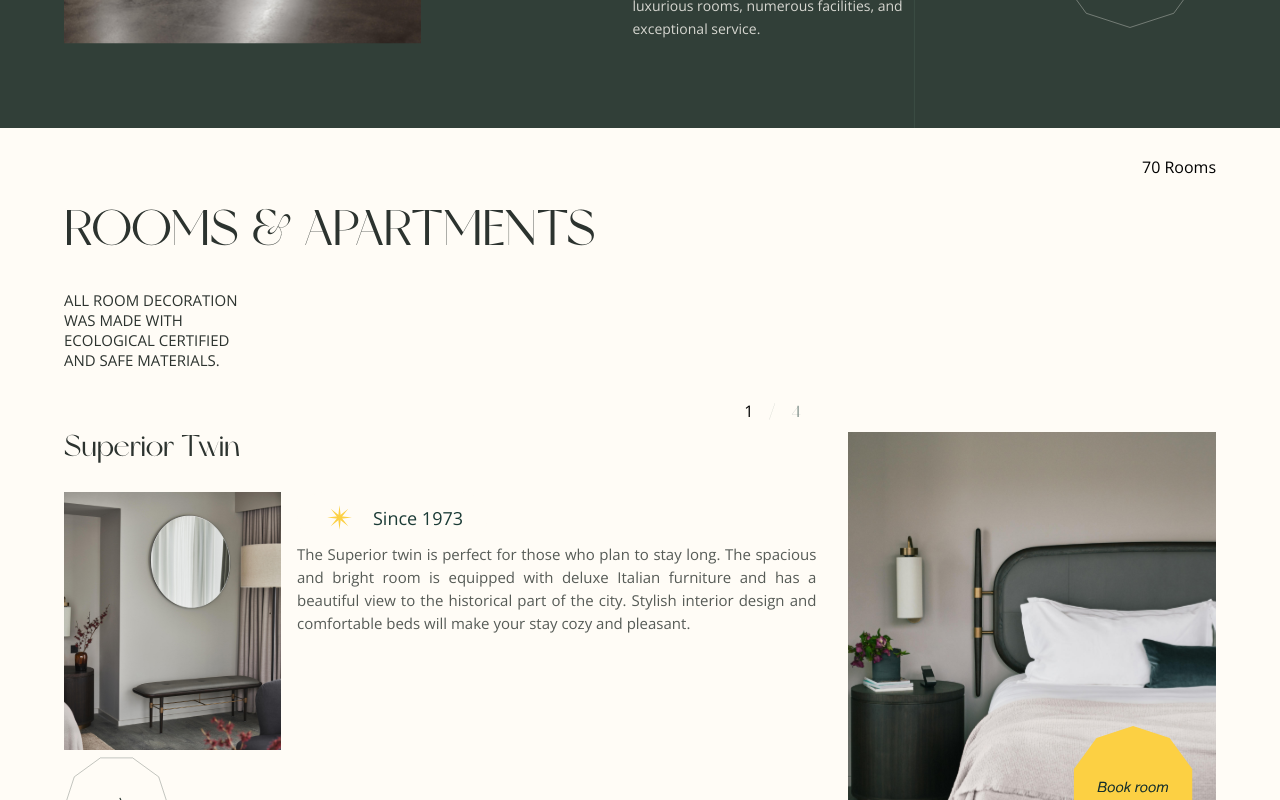
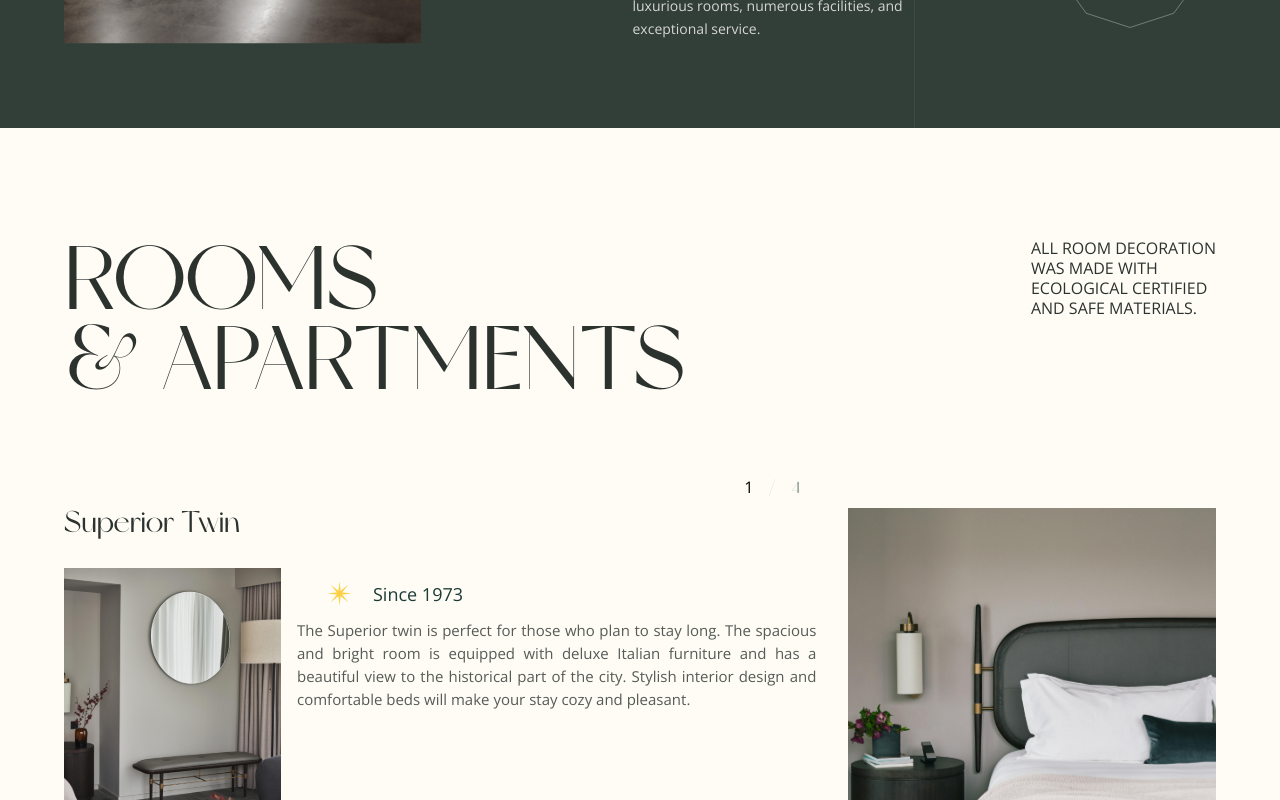
Before and after one commit to gift56/Fullstack-HotelWebsite, a React (Create React App) app: page / in a window 1280 px wide. Shown: the part 1640-2440 px from the top of the page. Built offline with nearby package versions, Linux system fonts and the light colour scheme.

Commit message:
fixed some stuff

```diff
--- a/src/components/RoomandApartment.jsx
+++ b/src/components/RoomandApartment.jsx
@@ -17,7 +17,7 @@ const RoomandApartment = () => {
       <Container>
         <RoomArea>
           <RoomLeft>
-            <h2>Rooms & apartments</h2>
+            <h2>Rooms <span>& apartments</span></h2>
             <p>
               <span>All room decoration </span>
               <span>was made with </span>
--- a/src/styles/roomandapartment.styled.js
+++ b/src/styles/roomandapartment.styled.js
@@ -13,6 +13,10 @@ export const RoomArea = styled.div`
   justify-content: flex-start;
   align-items: flex-start;
   position: relative;
+  @media screen and (min-width: ${({ theme }) => theme.mobile.tab}) {
+    gap: 5rem;
+    padding: 80px 0;
+  }
 `;
 
 export const RoomLeft = styled.div`
@@ -22,6 +26,11 @@ export const RoomLeft = styled.div`
   position: relative;
   padding-top: 30px;
   width: 100%;
+  @media screen and (min-width: ${({ theme }) => theme.mobile.tab}) {
+    flex-direction: row;
+    justify-content: space-between;
+    align-items: flex-start;
+  }
 
   h2 {
     font-weight: 400;
@@ -29,6 +38,13 @@ export const RoomLeft = styled.div`
     line-height: 60px;
     text-transform: uppercase;
     color: ${({ theme }) => theme.darkColor2};
+    @media screen and (min-width: ${({ theme }) => theme.mobile.tab}) {
+      font-size: 90px;
+      line-height: 80px;
+      span {
+        display: block;
+      }
+    }
   }
   p {
     font-weight: 400;
@@ -44,6 +60,9 @@ export const RoomLeft = styled.div`
       font-size: 15px;
       line-height: 20px;
     }
+    @media screen and (min-width: ${({ theme }) => theme.mobile.tab}) {
+      font-size: 16px;
+    }
   }
   .rooms {
     position: absolute;
@@ -55,6 +74,7 @@ export const RoomLeft = styled.div`
     font-family: "Open Sans", sans-serif !important;
     text-transform: capitalize;
     @media screen and (min-width: ${({ theme }) => theme.mobile.tab}) {
+      display: none;
     }
   }
 `;
```
